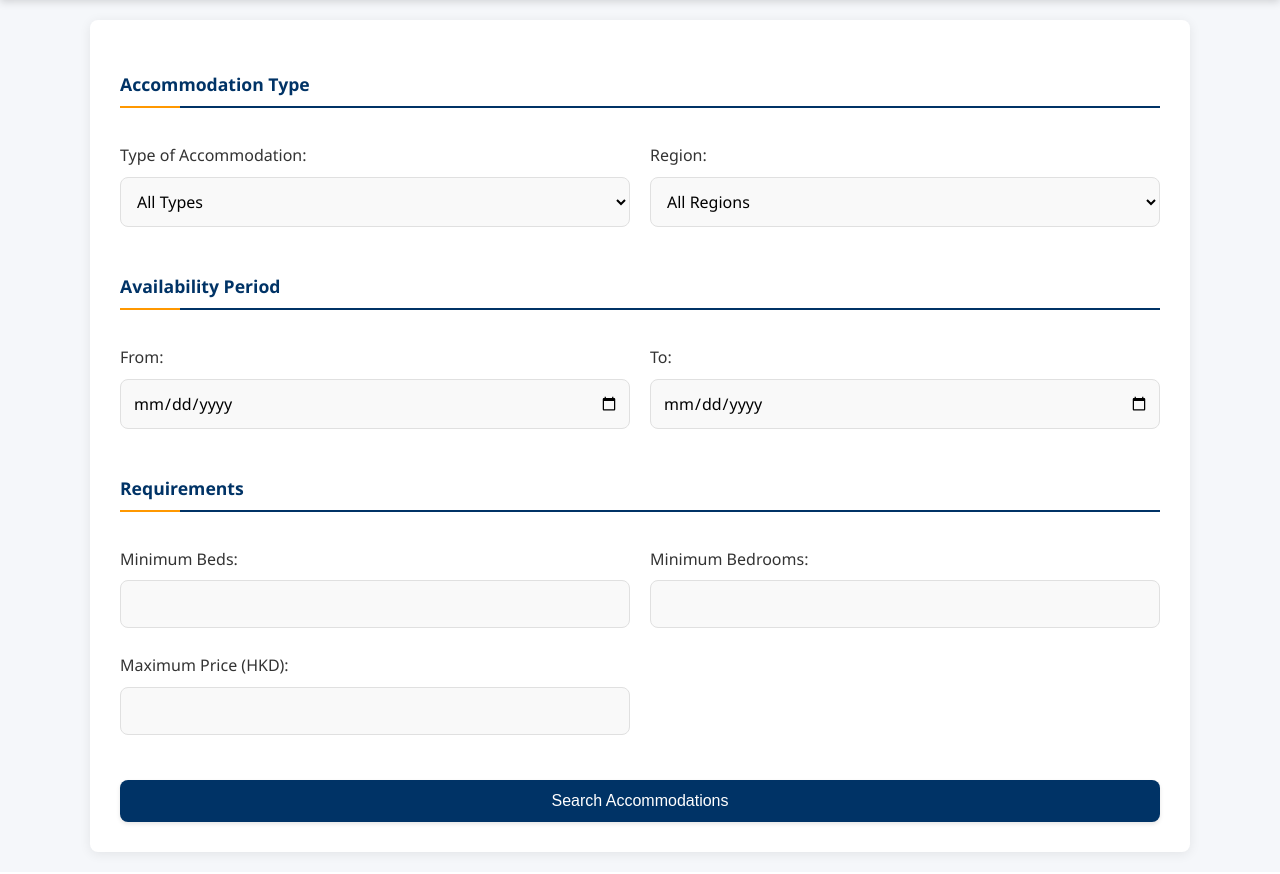
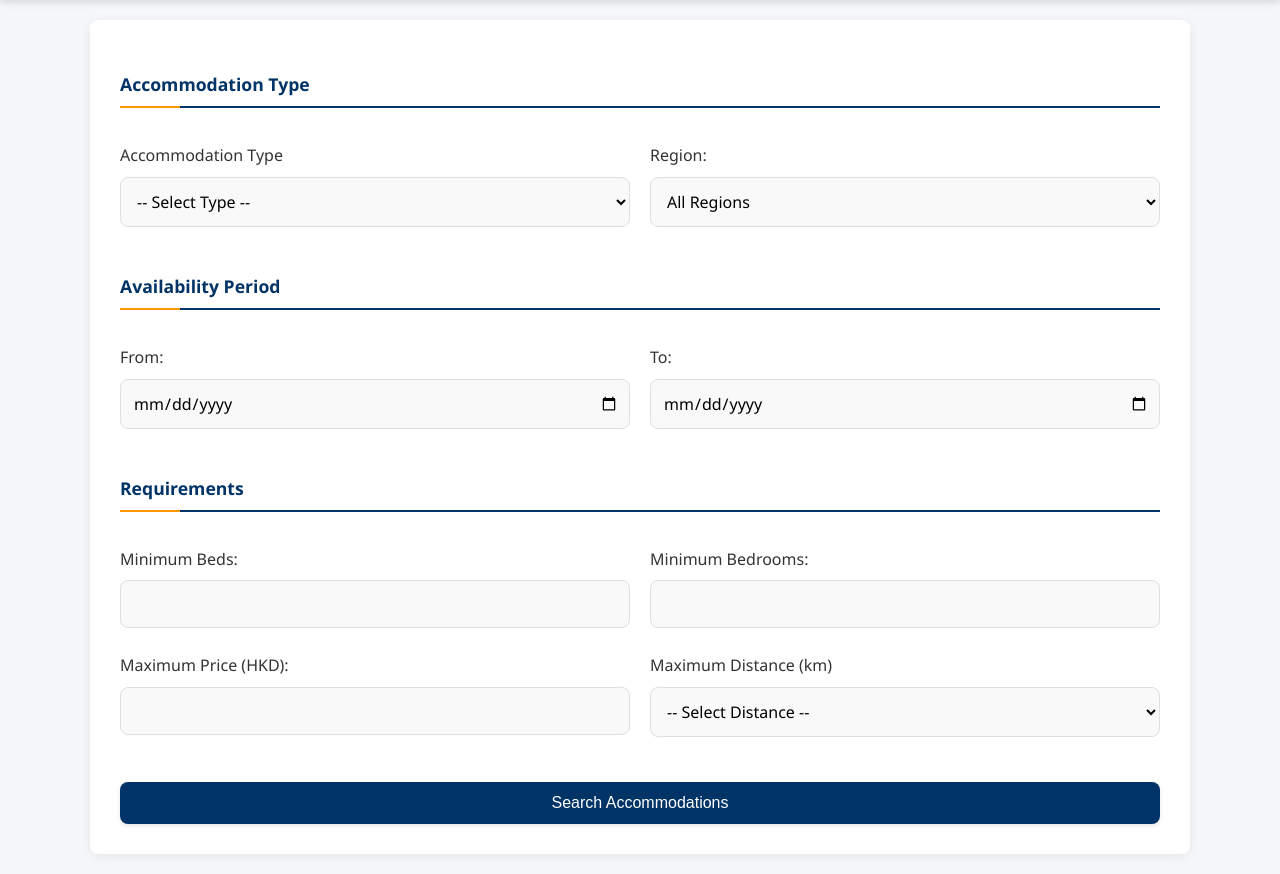
Before and after one commit to GuiyinTIAN/UniHaven, a Django app: page /search-accommodation/ in a window 1280 px wide. Shown: the part 76-950 px from the top of the page. Run offline with Django 5.2, Linux system fonts and the light colour scheme.

Commit message:
implement distance filter

```diff
--- a/accommodation/models.py
+++ b/accommodation/models.py
@@ -15,7 +15,6 @@ class Accommodation(models.Model):
     price = models.DecimalField(max_digits=10, decimal_places=2)
     available_from = models.DateField(null=True, blank=True)
     available_to = models.DateField(null=True, blank=True)
-
     building_name = models.CharField(max_length=200, default="", blank=True)
     estate_name = models.CharField(max_length=200, default="", blank=True)
     street_name = models.CharField(max_length=200, default="", blank=True)
@@ -25,7 +24,6 @@ class Accommodation(models.Model):
     latitude = models.FloatField(blank=True)
     longitude = models.FloatField(blank=True)
     geo_address = models.CharField(max_length=200, blank=True)
-
     rating = models.FloatField(default=0.0, blank=True)
 
     def formatted_address(self):
--- a/accommodation/templates/accommodation/search_results.html
+++ b/accommodation/templates/accommodation/search_results.html
@@ -1,11 +1,13 @@
 {% load static %}
 <!DOCTYPE html>
 <html>
+
 <head>
     <title>Search Accommodation</title>
     <meta name="viewport" content="width=device-width, initial-scale=1.0">
     <link rel="stylesheet" href="{% static 'accommodation/css/main.css' %}">
 </head>
+
 <body class="page-transition">
     <div class="navbar">
         <h1>Find Your Perfect Accommodation</h1>
@@ -17,12 +19,13 @@
                 <div class="form-grid">
                     <div class="section-title">Accommodation Type</div>
                     <div class="form-group">
-                        <label for="type">Type of Accommodation:</label>
-                        <select name="type" id="type">
-                            <option value="">All Types</option>
-                            <option value="APARTMENT" {% if accommodation_type == "APARTMENT" %}selected{% endif %}>Apartment</option>
-                            <option value="HOUSE" {% if accommodation_type == "HOUSE" %}selected{% endif %}>House</option>
-                            <option value="HOSTEL" {% if accommodation_type == "HOSTEL" %}selected{% endif %}>Hostel</option>
+                        <label for="type">Accommodation Type</label>
+                        <select id="type" name="type">
+                            <option value="">-- Select Type --</option>
+                            <option value="Apartment">Apartment</option>
+                            <option value="Studio">Studio</option>
+                            <option value="House">House</option>
+                            <option value="Shared Room">Shared Room</option>
                         </select>
                     </div>
 
@@ -30,21 +33,22 @@
                         <label for="region">Region:</label>
                         <select name="region" id="region">
                             <option value="">All Regions</option>
-                            <option value="HK" {% if region == "HK" %}selected{% endif %}>Hong Kong Island</option>
-                            <option value="KL" {% if region == "KL" %}selected{% endif %}>Kowloon</option>
-                            <option value="NT" {% if region == "NT" %}selected{% endif %}>New Territories</option>
+                            <option value="HK">Hong Kong Island</option>
+                            <option value="KL">Kowloon</option>
+                            <option value="NT">New Territories</option>
                         </select>
                     </div>
-
                     <div class="section-title">Availability Period</div>
                     <div class="form-group">
                         <label for="available_from">From:</label>
-                        <input type="date" name="available_from" id="available_from" value="{{ available_from|date:'Y-m-d' }}">
+                        <input type="date" name="available_from" id="available_from"
+                            value="{{ available_from|date:'Y-m-d' }}">
                     </div>
 
                     <div class="form-group">
                         <label for="available_to">To:</label>
-                        <input type="date" name="available_to" id="available_to" value="{{ available_to|date:'Y-m-d' }}">
+                        <input type="date" name="available_to" id="available_to"
+                            value="{{ available_to|date:'Y-m-d' }}">
                     </div>
 
                     <div class="section-title">Requirements</div>
@@ -62,13 +66,25 @@
                         <label for="max_price">Maximum Price (HKD):</label>
                         <input type="number" name="max_price" id="max_price" value="{{ max_price }}" min="0">
                     </div>
+                    <div class="form-group">
+                        <label for="distance">Maximum Distance (km)</label>
+                        <select id="distance" name="distance">
+                            <option value="">-- Select Distance --</option>
+                            <option value="1">1 km</option>
+                            <option value="5">5 km</option>
+                            <option value="10">10 km</option>
+                            <option value="20">20 km</option>
+                        </select>
+                    </div>
 
                     <div class="submit-row">
-                        <button type="submit" class="btn btn-primary btn-full">Search Accommodations</button>
+                        <button type="submit" class="btn btn-primary btn-full">Search
+                            Accommodations</button>
                     </div>
                 </div>
             </form>
         </div>
     </div>
 </body>
+
 </html>
--- a/accommodation/views.py
+++ b/accommodation/views.py
@@ -6,7 +6,10 @@ from .forms import AccommodationForm
 from django.utils.dateparse import parse_date
 from django.db.models import Q
 from django.urls import reverse
-
+from django.db.models import F, Func, FloatField, ExpressionWrapper
+import math
+HKU_latitude = 22.28143
+HKU_longitude = 114.14006
 def index(request):
     """首页视图函数"""
     return render(request, 'accommodation/index.html')
@@ -150,6 +153,7 @@ def list_accommodation(request):
     min_beds = request.GET.get("min_beds", "")
     min_bedrooms = request.GET.get("min_bedrooms", "")
     max_price = request.GET.get("max_price", "")
+    max_distance = request.GET.get("distance", "")
 
     # 过滤房源类型
     if accommodation_type:
@@ -183,6 +187,33 @@ def list_accommodation(request):
     if max_price:
         accommodations = accommodations.filter(price__lte=max_price)
 
+        # Calculate distance dynamically and filter
+    if max_distance:
+        max_distance = float(max_distance)
+
+        # Add distance annotation using the equirectangular approximation formula
+        accommodations = accommodations.annotate(
+            distance=ExpressionWrapper(
+                Func(
+                    Func(
+                        (F('longitude') - HKU_longitude) * math.pi / 180 *
+                        Func((F('latitude') + HKU_latitude) / 2 * math.pi / 180, function='COS'),
+                        function='POW',
+                        template="%(function)s(%(expressions)s, 2)"
+                    ) +
+                    Func(
+                        (F('latitude') - HKU_latitude) * math.pi / 180,
+                        function='POW',
+                        template="%(function)s(%(expressions)s, 2)"
+                    ),
+                    function='SQRT',
+                ) * 6371,  # Earth's radius in kilometers
+                output_field=FloatField(),
+            )
+        ).filter(distance__lte=max_distance)
+
+
+
     return render(request, 'accommodation/accommodation_list.html', {
         'accommodations': accommodations,
         'accommodation_type': accommodation_type,
@@ -192,6 +223,7 @@ def list_accommodation(request):
         'min_beds': min_beds,
         'min_bedrooms': min_bedrooms,
         'max_price': max_price,
+        'max_distance': max_distance,
     })
 
 
@@ -206,3 +238,12 @@ def search_accommodation(request):
 def accommodation_detail(request, pk):
     accommodation = Accommodation.objects.get(pk=pk)
     return render(request, 'accommodation/accommodation_detail.html', {'accommodation': accommodation})
+
+
+# Equirectangular approximation formula
+def calculate_distance(lat1, lon1, lat2, lon2):
+    R = 6371  # Earth's radius in kilometers
+    x = (lon2 - lon1) * math.cos((lat1 + lat2) / 2 * math.pi / 180)
+    y = (lat2 - lat1)
+    distance = math.sqrt(x**2 + y**2) * R
+    return distance
```
